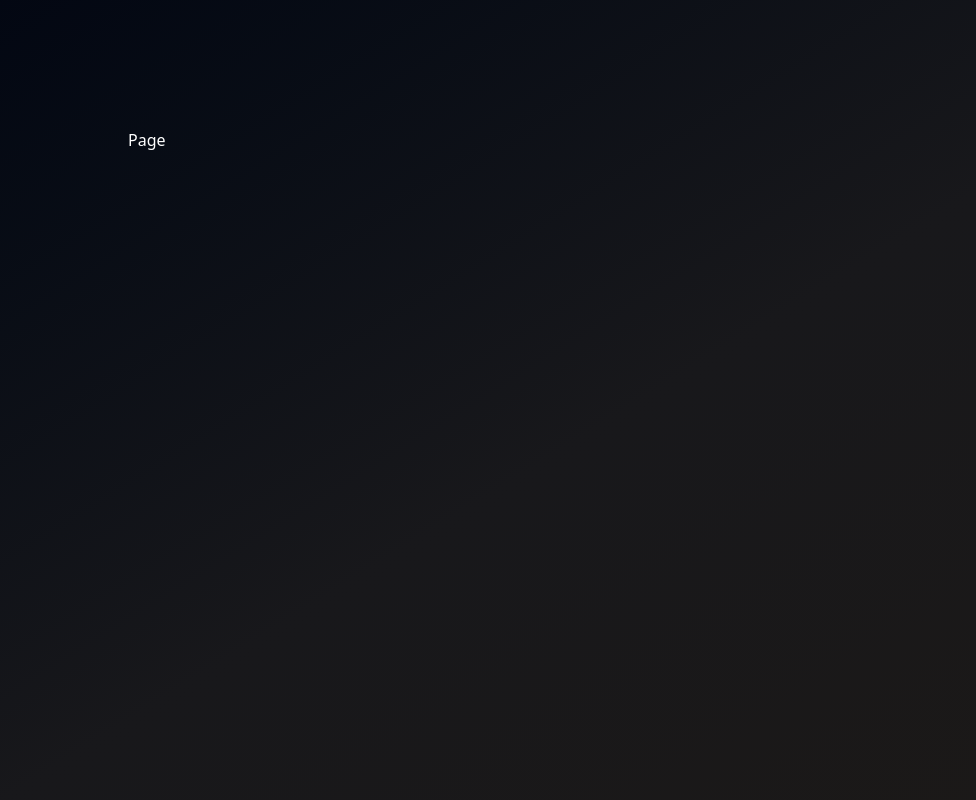
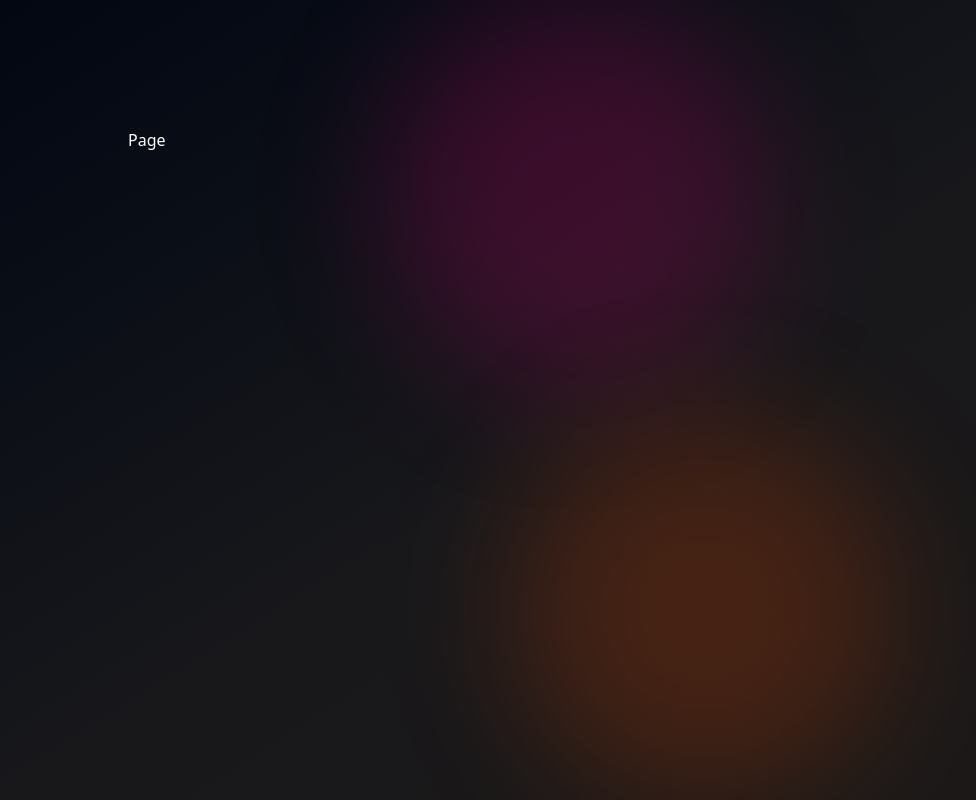
Before and after one commit to adityakashyap5047/Evix, a Next.js app: page / in a window 1280 px wide. Shown: the whole page, without its empty margins (0-976 px from the left). Built offline with nearby package versions, Linux system fonts and the light colour scheme.

Commit message:
added the glow effect

```diff
--- a/src/app/layout.tsx
+++ b/src/app/layout.tsx
@@ -22,6 +22,11 @@ export default function RootLayout({
           disableTransitionOnChange
         >
           <main className="relative min-h-screen container max-w-5xl mx-auto pt-40 md:pt-32">
+            <div className="pointer-events-none absolute inset-0 -z-10 overflow-hidden">
+              <div className="absolute left-1/4 top-0 h-96 w-96 bg-pink-600/20 rounded-full blur-3xl" />
+              <div className="absolute right-1/4 bottom-0 h-96 w-96 bg-orange-600/20 rounded-full blur-3xl" />
+            </div>
+
             <div className="relative z-10">{children}</div>
           </main>
         </ThemeProvider>
```
